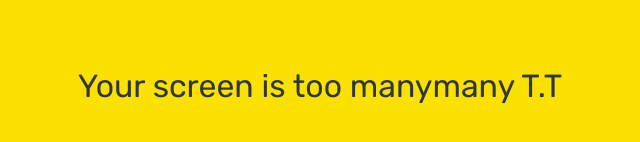
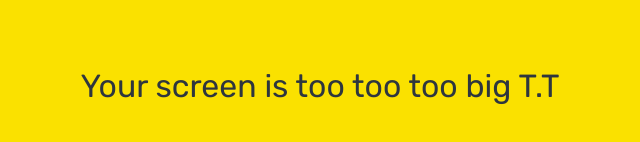
Before and after one commit to rungjae/JimChin-Talk-2021, a plain HTML site: page friends.html in a window 1280 px wide. Shown: the part 314-456 px from the top of the page, without its empty margins (320-960 px from the left). Drawn offline with Linux system fonts and the light colour scheme.

Commit message:
tootoomany

```diff
--- a/friends.html
+++ b/friends.html
@@ -181,7 +181,7 @@
     </div>
 
     <div id="no-mobile">
-      <span>Your screen is too manymany T.T</span>
+      <span>Your screen is too too too big T.T</span>
     </div>
     <script
       src="https://kit.fontawesome.com/6478f529f2.js"
```
